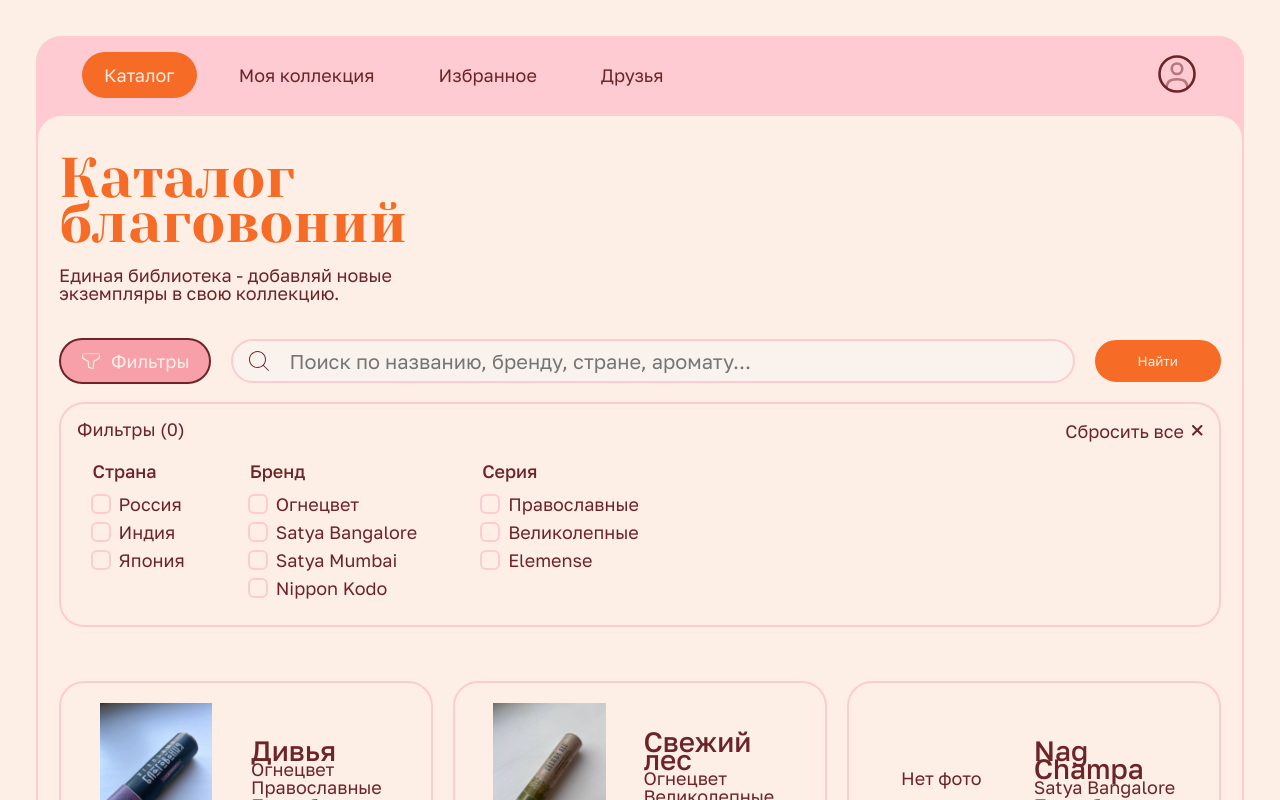
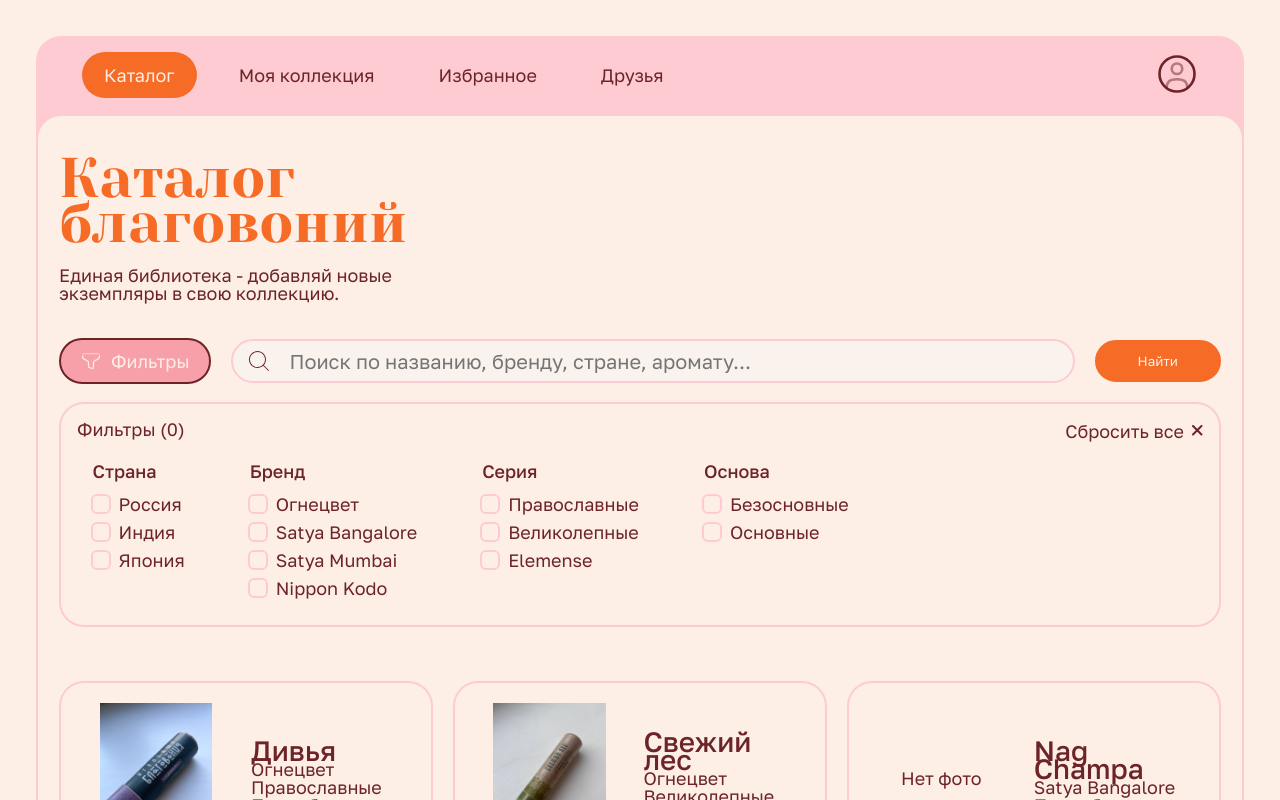
Before and after one commit to jpu-pupi/incense-collection, a React (Vite) app: page / in a window 1280 px wide. Both pictures are taken after a click on the button "Фильтры". Shown: the top 800 px of the page. Built offline with nearby package versions, Linux system fonts and the light colour scheme.

Commit message:
feat: добавлена фильтрация по основе благовония

```diff
--- a/src/components/CatalogFiltersPanel.tsx
+++ b/src/components/CatalogFiltersPanel.tsx
@@ -1,22 +1,33 @@
 import "./CatalogFiltersPanel.css";
 import { CheckboxField } from "./ui/CheckboxField";
+import type { Incense } from "../types/incense";
 
 type CatalogFiltersPanelProps = {
-  countries: string[];
-  brands: string[];
-  series: string[];
-  onCountryChange: (country: string, checked: boolean) => void;
-  onBrandChange: (brand: string, checked: boolean) => void;
-  onSeriesChange: (series: string, checked: boolean) => void;
-  selectedCountries: string[];
-  selectedBrands: string[];
-  selectedSeries: string[];
+  countries: string[],
+  brands: string[],
+  series: string[],
+  baseTypes: Incense["baseType"][],
+  onCountryChange: (country: string, checked: boolean) => void,
+  onBrandChange: (brand: string, checked: boolean) => void,
+  onSeriesChange: (series: string, checked: boolean) => void,
+  onBaseTypeChange:(baseType: Incense["baseType"], checked: boolean) => void,
+  selectedCountries: string[],
+  selectedBrands: string[],
+  selectedSeries: string[],
+  selectedBaseTypes: Incense["baseType"][],
   onClear: () => void;
 
   availableCountries: string[],
   availableBrands: string[],
   availableSeries: string[],
+  availableBaseTypes: Incense["baseType"][],
 };
+
+const baseTypeLabels = {
+  core: "Основные",
+  coreless: "Безосновные",
+}
+
 export function CatalogFiltersPanel(props: CatalogFiltersPanelProps) {
   return (
     <div className="catalog-filters__panel">
@@ -95,6 +106,23 @@ export function CatalogFiltersPanel(props: CatalogFiltersPanelProps) {
             );
           })}
         </fieldset>
+        <fieldset className="catalog-filters__fieldset">
+          <legend className="catalog-filters__legend">Основа</legend>
+          {props.baseTypes.map((item) => {
+            return (
+              <CheckboxField
+                label={baseTypeLabels[item]}
+                value={item}
+                key={item}
+                disabled={(!props.availableBaseTypes.includes(item))&&(!props.selectedBaseTypes.includes(item))}
+                checked={props.selectedBaseTypes.includes(item)}
+                onChange={(checked) => {
+                  props.onBaseTypeChange(item, checked);
+                }}
+              />
+            );
+          })}
+        </fieldset>
       </div>
     </div>
   );
--- a/src/hooks/useCatalogFilters.ts
+++ b/src/hooks/useCatalogFilters.ts
@@ -1,8 +1,8 @@
 import { useState } from "react";
 import { type Incense } from "../types/incense";
 
-function getUniqueValues(values: string[]): string[] {
-  const uniqueValues = new Set<string>(values);
+function getUniqueValues <T extends string> (values: T[]): T[] {
+  const uniqueValues = new Set<T>(values);
   return [...uniqueValues];
 }
 
@@ -10,6 +10,7 @@ export function useCatalogFilters(incenses: Incense[]) {
   const [selectedCountries, setSelectedCountries] = useState<string[]>([]);
   const [selectedBrands, setSelectedBrands] = useState<string[]>([]);
   const [selectedSeries, setSelectedSeries] = useState<string[]>([]);
+  const [selectedBaseTypes, setSelectedBaseTypes] = useState<Incense["baseType"][]>([]);
 
   const countries = getUniqueValues(incenses.map((item) => item.country));
   const brands = getUniqueValues(incenses.map((item) => item.brand));
@@ -20,32 +21,11 @@ export function useCatalogFilters(incenses: Incense[]) {
         return typeof item === "string" && item.length > 0;
       }),
   );
-
-  function handleCountryChange(country: string, checked: boolean) {
-    const nextCountries = checked
-      ? [...selectedCountries, country]
-      : selectedCountries.filter((item) => item !== country);
-    setSelectedCountries(nextCountries);
-  }
-
-  function handleBrandChange(brand: string, checked: boolean) {
-    const nextBrands = checked
-      ? [...selectedBrands, brand]
-      : selectedBrands.filter((item) => item !== brand);
-    setSelectedBrands(nextBrands);
-  }
-
-  function handleSeriesChange(series: string, checked: boolean) {
-    const nextSeries = checked
-      ? [...selectedSeries, series]
-      : selectedSeries.filter((item) => item !== series);
-
-    setSelectedSeries(nextSeries);
-  }
+  const baseTypes = getUniqueValues(incenses.map((item)=>item.baseType));
 
   function matchesFilters(
     incense: Incense,
-    ignoredGroup?: "country" | "brand" | "series",
+    ignoredGroup?: "country" | "brand" | "series"| "baseType",
   ): boolean {
     const matchesCountry =
       ignoredGroup === "country" ||
@@ -59,8 +39,12 @@ export function useCatalogFilters(incenses: Incense[]) {
       ignoredGroup === "series" ||
       selectedSeries.length === 0 ||
       (incense.series !== undefined && selectedSeries.includes(incense.series));
+    const matchesBaseType =
+      ignoredGroup === "baseType" ||
+      selectedBaseTypes.length === 0 ||
+      selectedBaseTypes.includes(incense.baseType);
 
-    return matchesCountry && matchesBrand && matchesSeries;
+    return matchesCountry && matchesBrand && matchesSeries&&matchesBaseType;
   }
 
   const incensesForCountries = incenses.filter((item) =>
@@ -88,28 +72,66 @@ export function useCatalogFilters(incenses: Incense[]) {
       }),
   );
 
+  const incensesForBaseTypes = incenses.filter((item)=>matchesFilters(item, "baseType"));
+
+  const availableBaseTypes = getUniqueValues(incensesForBaseTypes.map((item)=>item.baseType));
+
+  function handleCountryChange(country: string, checked: boolean) {
+    const nextCountries = checked
+      ? [...selectedCountries, country]
+      : selectedCountries.filter((item) => item !== country);
+    setSelectedCountries(nextCountries);
+  }
+
+  function handleBrandChange(brand: string, checked: boolean) {
+    const nextBrands = checked
+      ? [...selectedBrands, brand]
+      : selectedBrands.filter((item) => item !== brand);
+    setSelectedBrands(nextBrands);
+  }
+
+  function handleSeriesChange(series: string, checked: boolean) {
+    const nextSeries = checked
+      ? [...selectedSeries, series]
+      : selectedSeries.filter((item) => item !== series);
+
+    setSelectedSeries(nextSeries);
+  }
+
+  function handleBaseTypeChange(baseType: Incense["baseType"], checked:boolean) {
+    const nextBaseTypes= checked
+      ? [...selectedBaseTypes, baseType]
+      : selectedBaseTypes.filter((item)=>item !== baseType);
+    setSelectedBaseTypes(nextBaseTypes);
+  }
+
   const filteredIncenses = incenses.filter((item) => matchesFilters(item));
 
   function clearFilters() {
     setSelectedCountries([]);
     setSelectedBrands([]);
     setSelectedSeries([]);
+    setSelectedBaseTypes([]);
   }
 
   return {
     countries,
     brands,
     series,
+    baseTypes,
     selectedCountries,
     selectedBrands,
     selectedSeries,
+    selectedBaseTypes,
     handleCountryChange,
     handleBrandChange,
     handleSeriesChange,
+    handleBaseTypeChange,
     filteredIncenses,
     clearFilters,
     availableCountries,
     availableBrands,
     availableSeries,
+    availableBaseTypes,
   };
 }
--- a/src/pages/CatalogPage.tsx
+++ b/src/pages/CatalogPage.tsx
@@ -17,18 +17,21 @@ export default function CatalogPage() {
     countries,
     brands,
     series,
+    baseTypes,
     selectedCountries,
     selectedBrands,
     selectedSeries,
+    selectedBaseTypes,
     handleCountryChange,
     handleBrandChange,
     handleSeriesChange,
+    handleBaseTypeChange,
     filteredIncenses,
     clearFilters,
-
     availableCountries,
     availableBrands,
     availableSeries,
+    availableBaseTypes,
   } = useCatalogFilters(incenses);
 
   function normalizedSearchText(text: string) {
@@ -127,17 +130,20 @@ export default function CatalogPage() {
           countries={countries}
           brands={brands}
           series={series}
+          baseTypes={baseTypes}
           selectedCountries={selectedCountries}
           selectedBrands={selectedBrands}
           selectedSeries={selectedSeries}
+          selectedBaseTypes={selectedBaseTypes}
           onCountryChange={handleCountryChange}
           onBrandChange={handleBrandChange}
           onSeriesChange={handleSeriesChange}
+          onBaseTypeChange={handleBaseTypeChange}
           onClear={clearFilters}
-
           availableCountries={availableCountries}
           availableBrands={availableBrands}
           availableSeries={availableSeries}
+          availableBaseTypes={availableBaseTypes}
         />
       )}
       <div className="catalog__selected-filters">
```
